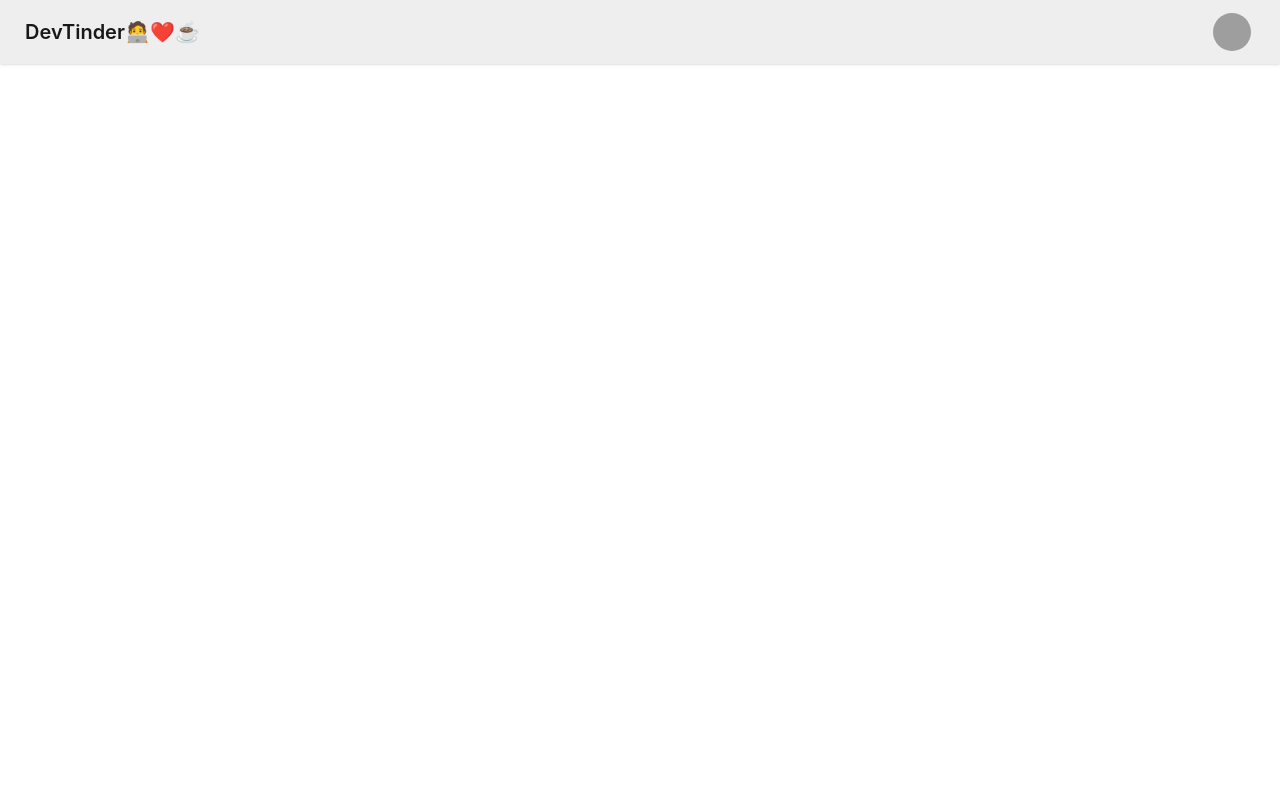
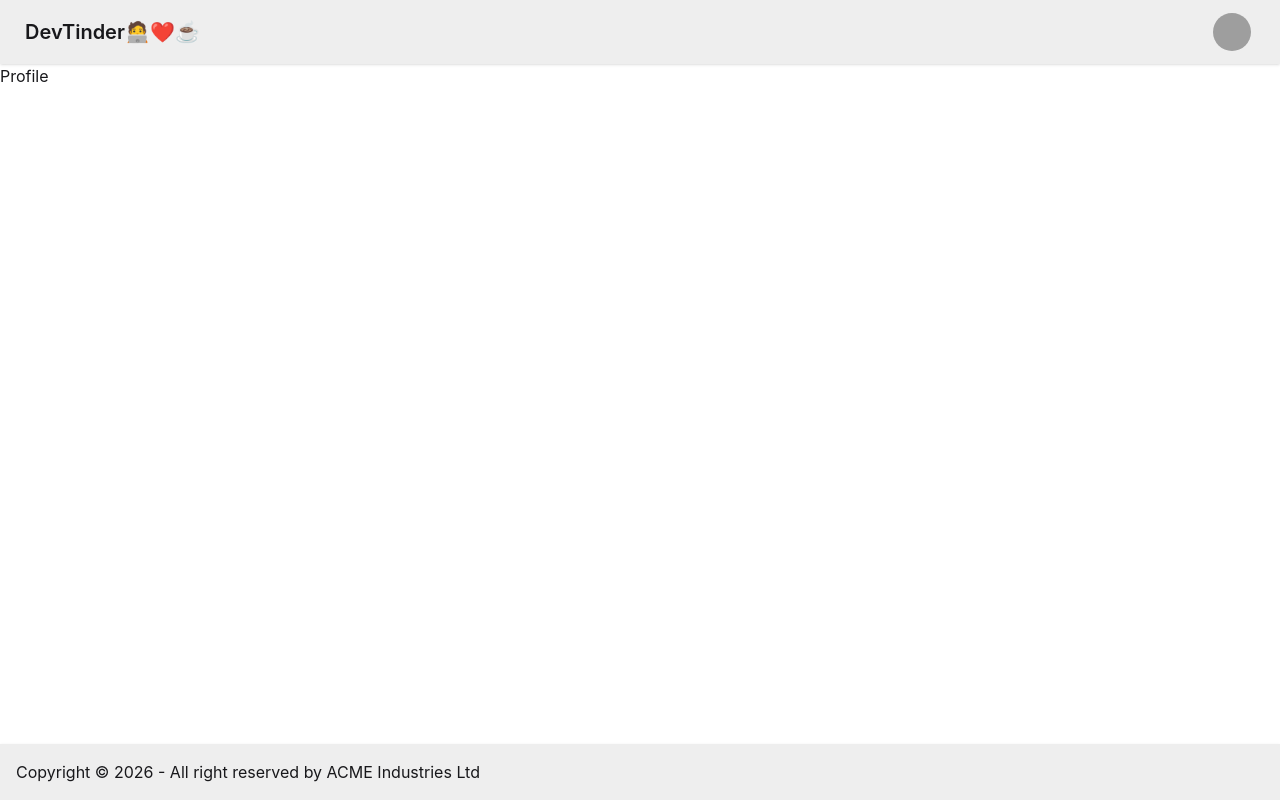
Before and after one commit to shivam1081/Dev-Tinder-Frontend, a React (Vite) app: page /profile in a window 1280 px wide. Built offline with nearby package versions, Linux system fonts and the light colour scheme; grey boxes are pictures that could not be loaded.

Commit message:
Implement routing with React Router and add Navbar, Footer, Login, Body, and Profile components

```diff
--- a/package.json
+++ b/package.json
@@ -13,6 +13,7 @@
     "@tailwindcss/vite": "^4.3.0",
     "react": "^19.2.6",
     "react-dom": "^19.2.6",
+    "react-router-dom": "^7.15.1",
     "tailwindcss": "^4.3.0"
   },
   "devDependencies": {
--- a/src/App.jsx
+++ b/src/App.jsx
@@ -1,46 +1,20 @@
+import { BrowserRouter, Routes, Route } from "react-router-dom";
 import "./App.css";
+import Login from "./pageComponents/Login";
+import Body from "./pageComponents/Body";
+import Profile from "./pageComponents/Profile";
 
 function App() {
   return (
     <>
-      <div className="navbar bg-base-300 shadow-sm">
-        <div className="flex-1">
-          <a className="btn btn-ghost text-xl">DevTinder🧑‍💻❤️☕</a>
-        </div>
-        <div className="flex gap-2">
-          <div className="dropdown dropdown-end mx-5">
-            <div
-              tabIndex={0}
-              role="button"
-              className="btn btn-ghost btn-circle avatar"
-            >
-              <div className="w-10 rounded-full">
-                <img
-                  alt="Tailwind CSS Navbar component"
-                  src="https://img.daisyui.com/images/stock/photo-1534528741775-53994a69daeb.webp"
-                />
-              </div>
-            </div>
-            <ul
-              tabIndex="-1"
-              className="menu menu-sm dropdown-content bg-base-100 rounded-box z-1 mt-3 w-52 p-2 shadow"
-            >
-              <li>
-                <a className="justify-between">
-                  Profile
-                  <span className="badge">New</span>
-                </a>
-              </li>
-              <li>
-                <a>Settings</a>
-              </li>
-              <li>
-                <a>Logout</a>
-              </li>
-            </ul>
-          </div>
-        </div>
-      </div>
+      <BrowserRouter basename="/">
+        <Routes>
+          <Route path="/" element={<Body />}>
+            <Route path="/login" element={<Login />} />
+            <Route path="/profile" element={<Profile />} />
+          </Route>
+        </Routes>
+      </BrowserRouter>
     </>
   );
 }
--- /dev/null
+++ b/src/components/Footer.jsx
@@ -0,0 +1,14 @@
+const Footer = () => {
+  return (
+    <footer class="$$footer $$sm:footer-horizontal $$footer-center bg-base-300 text-base-content p-4 fixed bottom-0 w-full shadow-sm">
+      <aside>
+        <p>
+          Copyright © {new Date().getFullYear()} - All right reserved by ACME
+          Industries Ltd
+        </p>
+      </aside>
+    </footer>
+  );
+};
+
+export default Footer;
--- /dev/null
+++ b/src/components/NavBar.jsx
@@ -0,0 +1,44 @@
+const NavBar = () => {
+  return (
+    <div className="navbar bg-base-300 shadow-sm">
+      <div className="flex-1">
+        <a className="btn btn-ghost text-xl">DevTinder🧑‍💻❤️☕</a>
+      </div>
+      <div className="flex gap-2">
+        <div className="dropdown dropdown-end mx-5">
+          <div
+            tabIndex={0}
+            role="button"
+            className="btn btn-ghost btn-circle avatar"
+          >
+            <div className="w-10 rounded-full">
+              <img
+                alt="Tailwind CSS Navbar component"
+                src="https://img.daisyui.com/images/stock/photo-1534528741775-53994a69daeb.webp"
+              />
+            </div>
+          </div>
+          <ul
+            tabIndex="-1"
+            className="menu menu-sm dropdown-content bg-base-100 rounded-box z-1 mt-3 w-52 p-2 shadow"
+          >
+            <li>
+              <a className="justify-between">
+                Profile
+                <span className="badge">New</span>
+              </a>
+            </li>
+            <li>
+              <a>Settings</a>
+            </li>
+            <li>
+              <a>Logout</a>
+            </li>
+          </ul>
+        </div>
+      </div>
+    </div>
+  );
+};
+
+export default NavBar;
--- /dev/null
+++ b/src/pageComponents/Body.jsx
@@ -0,0 +1,15 @@
+import { Outlet } from "react-router-dom";
+import Navbar from "../components/NavBar";
+import Footer from "../components/Footer";
+const Body = () => {
+  return (
+    <div>
+      <Navbar />
+      {/* Any Children components will be rendered here */}
+      <Outlet />
+      <Footer />
+    </div>
+  );
+};
+
+export default Body;
--- /dev/null
+++ b/src/pageComponents/Login.jsx
@@ -0,0 +1,5 @@
+const Login = () => {
+  return <div>Login</div>;
+};
+
+export default Login;
--- /dev/null
+++ b/src/pageComponents/Profile.jsx
@@ -0,0 +1,5 @@
+const Profile = () => {
+  return <div>Profile</div>;
+};
+
+export default Profile;
```
Also changed, not shown: 2 other files (tests, documents, lock files or other folders).
